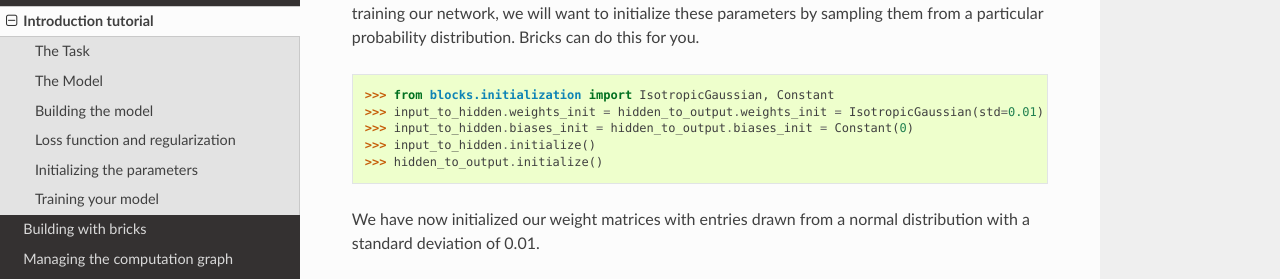
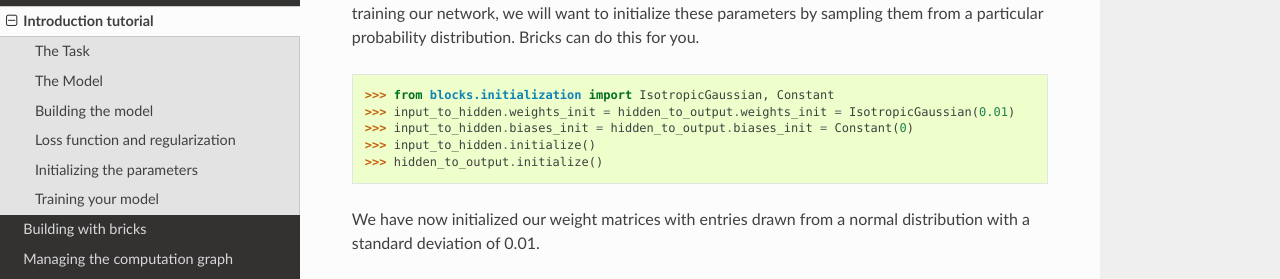
Before and after one commit to mila-iqia/blocks, a Sphinx documentation site: the page built from docs/tutorial.rst, in a window 1280 px wide and 900 px high, scrolled down 2903 px. Shown: the part 155-434 px from the top of the window. Built offline with Sphinx 7.4.7 and the Read the Docs theme 2.0.0, drawn with Linux system fonts in a browser that asks for light colours.

Commit message:
Tiny change

```diff
--- a/docs/tutorial.rst
+++ b/docs/tutorial.rst
@@ -136,7 +136,7 @@ will want to initialize these parameters by sampling them from a particular
 probability distribution. Bricks can do this for you.
 
 >>> from blocks.initialization import IsotropicGaussian, Constant
->>> input_to_hidden.weights_init = hidden_to_output.weights_init = IsotropicGaussian(std=0.01)
+>>> input_to_hidden.weights_init = hidden_to_output.weights_init = IsotropicGaussian(0.01)
 >>> input_to_hidden.biases_init = hidden_to_output.biases_init = Constant(0)
 >>> input_to_hidden.initialize()
 >>> hidden_to_output.initialize()
```
